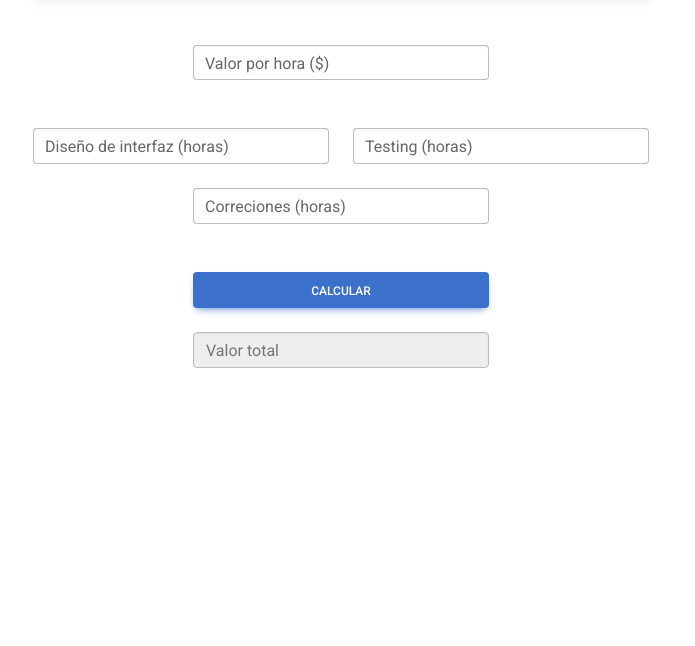
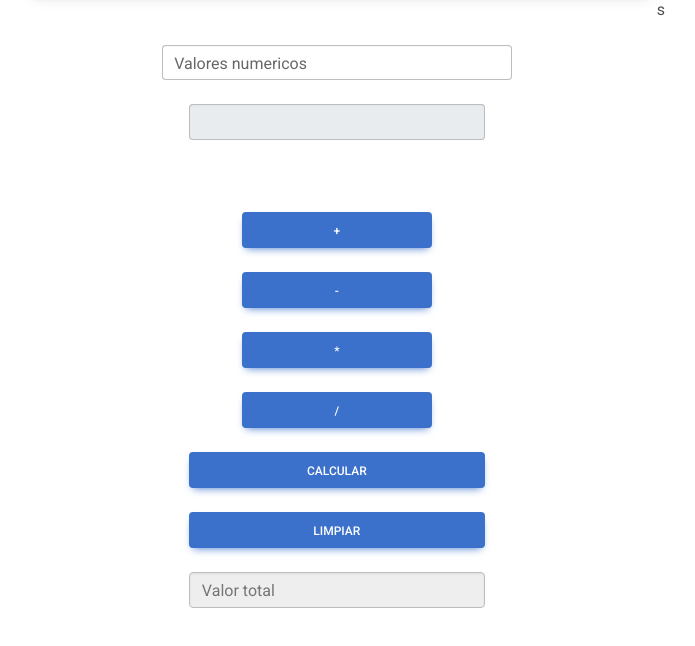
Before and after one commit to alenocot/calculadora, a plain HTML site: page index.html in a window 1280 px wide. Shown: the part 62-708 px from the top of the page, without its empty margins (299-994 px from the left). Drawn offline with nearby package versions, Linux system fonts and the light colour scheme.

Commit message:
Update index.html
Agregar botones de calculo

```diff
--- a/index.html
+++ b/index.html
@@ -57,20 +57,25 @@
                         <div class="row mb-4 d-flex justify-content-center">
 
                             <!-- Valor por hora -->
+                            <div class="col-md-7">
+                                <div class="form-outline mb-4">
+                                    <input type="numeric" pattern="(^[0-9]+$)|(^-?\d*(\.\d+)?$)" id="valorPorHora" required="required" class="form-control" />
+                                    <label class="form-label" for="valorPorHora">Valores numericos</label>
+                                </div>
+                            </div>
+
                             <div class="col-md-6">
                                 <div class="form-outline mb-4">
-                                    <input type="number" id="valorPorHora"
-                                        step="0.25" required="required"
-                                        class="form-control" />
-                                    <label class="form-label" for="valorPorHora">Valor
-                                        por hora ($)</label>
+                                    <input type="numeric" id="operacion" required="required" class="form-control" disabled/>
+                                    <label class="form-label" for="valorPorHora"></label>
                                 </div>
                             </div>
+
                         </div>
 
                         <div class="row mb-4 d-flex justify-content-center">
 
-                            <!-- Elemento 1: Diseño de interfaz -->
+                            <!-- Elemento 1: Diseño de interfaz
                             <div class="col-md-6">
                                 <div class="form-outline mb-4">
                                     <input type="number" id="interfazHoras"
@@ -80,7 +85,7 @@
                                 </div>
                             </div>
 
-                            <!-- Elemento 2: Testing -->
+                            Elemento 2: Testing
                             <div class="col-md-6">
                                 <div class="form-outline mb-4">
                                     <input type="number" id="testingHoras"
@@ -89,7 +94,7 @@
                                 </div>
                             </div>
 
-                            <!-- Elemento 3: Correcciones de errores -->
+                            Elemento 3: Correcciones de errores
                             <div class="col-md-6">
                                 <div class="form-outline mb-4">
                                     <input type="number" id="correccionesHoras"
@@ -97,14 +102,46 @@
                                     <label class="form-label" for="correccionesHoras">Correciones (horas)</label>
                                 </div>
                             </div>
-
+                            -->
                         </div>
 
                         <!-- Submit button -->
+
+                        <div class="row mb-4 d-flex justify-content-center">
+                            <div class="col-md-4">
+                                <button id="mas" type="click"
+                                    class="btn btn-primary btn-block">+</button>
+                            </div>
+                        </div>
+                        <div class="row mb-4 d-flex justify-content-center">
+                            <div class="col-md-4">
+                                <button id = "menos" type="click"
+                                    class="btn btn-primary btn-block">-</button>
+                            </div>
+                        </div>
+                        <div class="row mb-4 d-flex justify-content-center">
+                            <div class="col-md-4">
+                                <button type="click" id = "por"
+                                    class="btn btn-primary btn-block">*</button>
+                            </div>
+                        </div>
+                        <div class="row mb-4 d-flex justify-content-center">
+                            <div class="col-md-4">
+                                <button id="divi" type="click"
+                                    class="btn btn-primary btn-block">/</button>
+                            </div>
+                        </div>
                         <div class="row mb-4 d-flex justify-content-center">
                             <div class="col-md-6">
-                                <button type="submit"
+                                <button type="submit" id = "calcular"
                                     class="btn btn-primary btn-block">Calcular</button>
+                            </div>
+                        </div>
+
+                        <div class="row mb-4 d-flex justify-content-center">
+                            <div class="col-md-6">
+                                <button type="click" id = "limpiar"
+                                    class="btn btn-primary btn-block">Limpiar</button>
                             </div>
                         </div>
 
@@ -119,10 +156,10 @@
                                     disabled />
                             </div>
                         </div>
-
+                    </div>s
                     </form>
                 </div>
-            </div>
+
         </div>
         <!-- MDB -->
         <script
```
